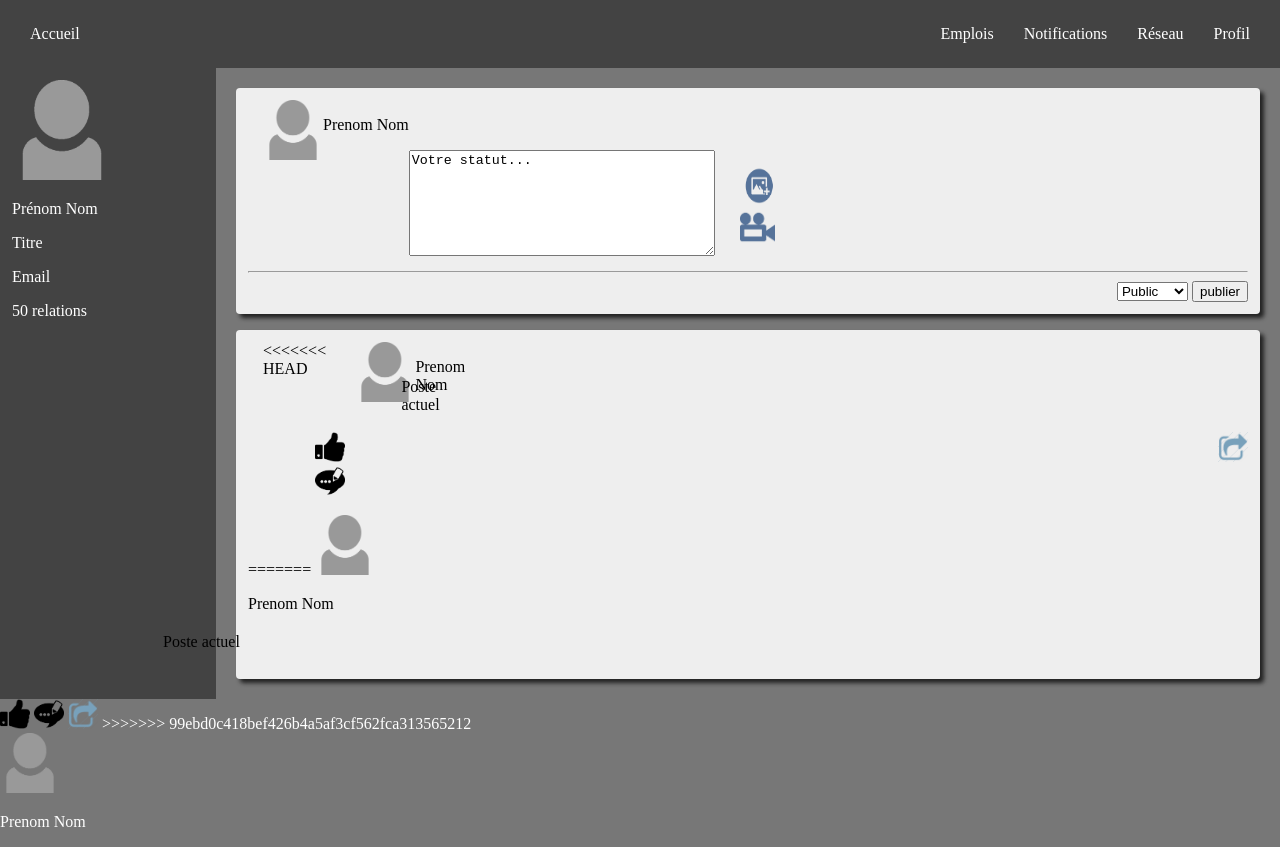
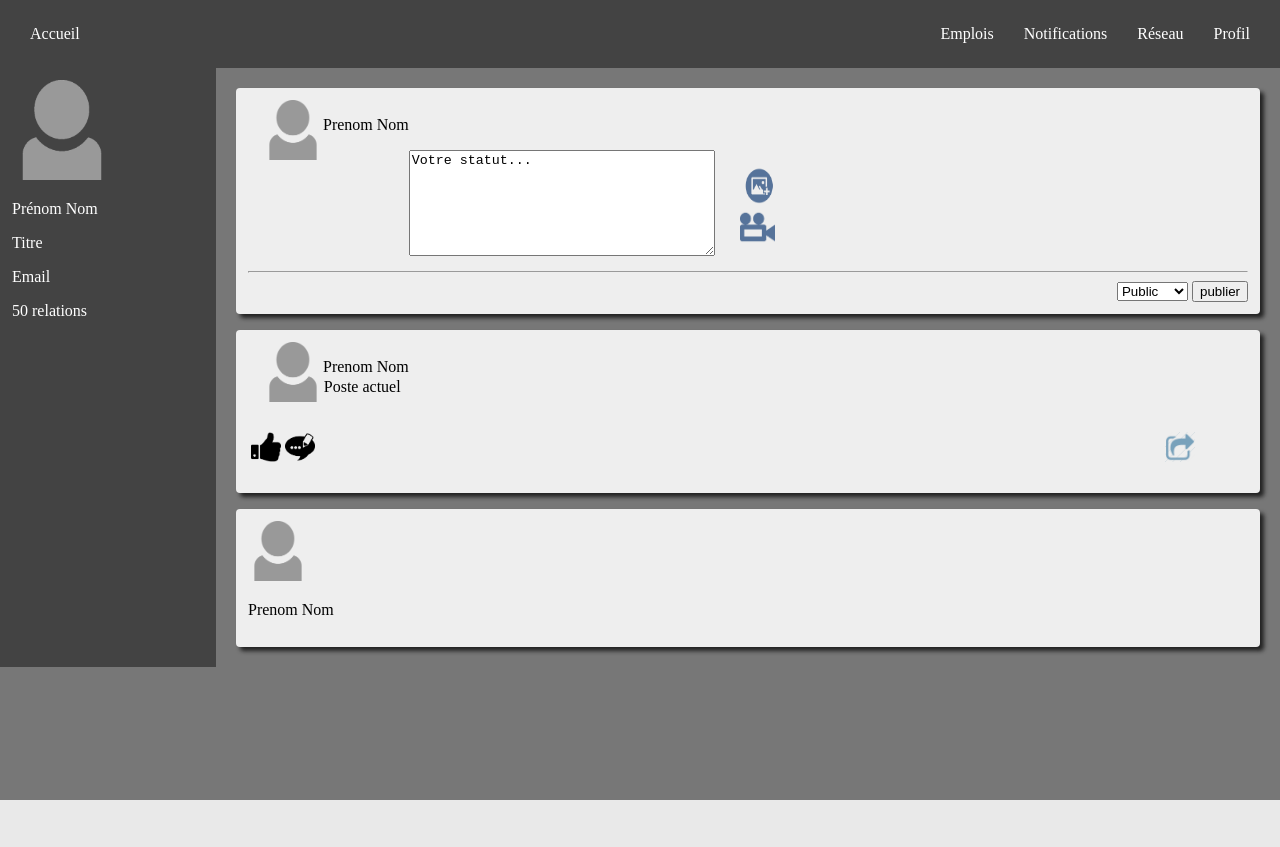
Before and after one commit to Jujulego/linkedece, a PHP site: page /accueil.php in a window 1280 px wide. After the commit the page ends 800 px from the top, so only its background shows below. Run offline with PHP 8.4, Linux system fonts and the light colour scheme; the visitor is signed in with stand-in values (Sample User, id 1).

Commit message:
fin du merge

```diff
--- a/accueil.php
+++ b/accueil.php
@@ -63,7 +63,6 @@ if (!isset($_SESSION["pseudo"])) {
 
                 <article>
                     <div id="post">
-<<<<<<< HEAD
                         <img src="profil.png" width="60px" height="60px" alt="Photo de profil par défault" />
                         <p>Prenom Nom</p>
                         <div class="posteact">
@@ -79,15 +78,7 @@ if (!isset($_SESSION["pseudo"])) {
                             </a>
                         </div>
                      </div>
-=======
-                    <img src="images/profil.png" width="60px" height="60px" alt="Photo de profil par défault" />
-                    <p>Prenom Nom</p>
-                    <div class="posteact"><p>Poste actuel</p></div>
-                    </div>
-                    <a href="http://ton lien"><img src="images/pouce j'aime.png" width="30px" height="30px" alt= "pouce j'aime"></a>
-                    <a href="http://ton lien"><img src="images/commentaire.png" width="30px" height="30px" alt= "commentaire"></a>
-                    <a href="http://ton lien"><img src="images/partagebleu.png" width="30px" height="30px" alt= "commentaire"></a>
->>>>>>> 99ebd0c418bef426b4a5af3cf562fca313565212
+
                 </article>
 
                 <article>
```
